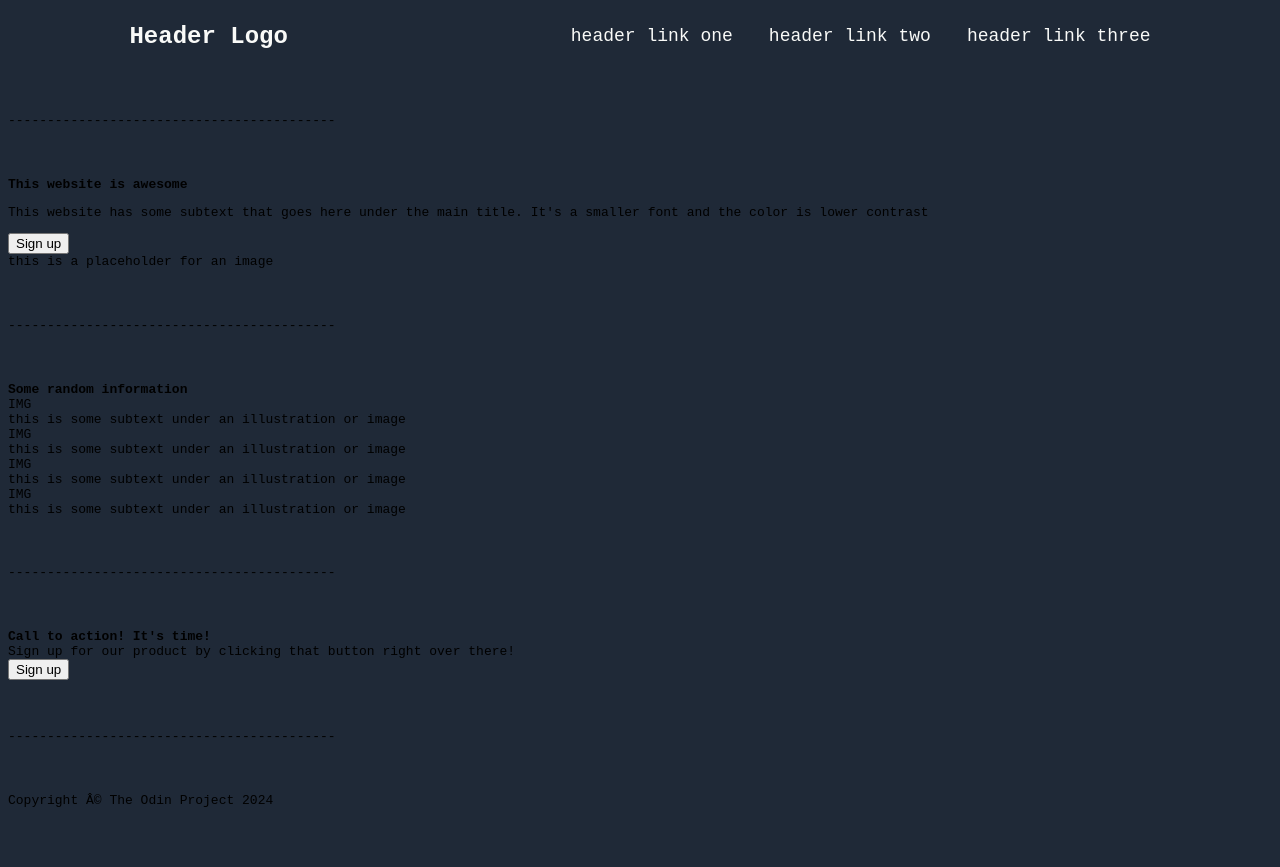
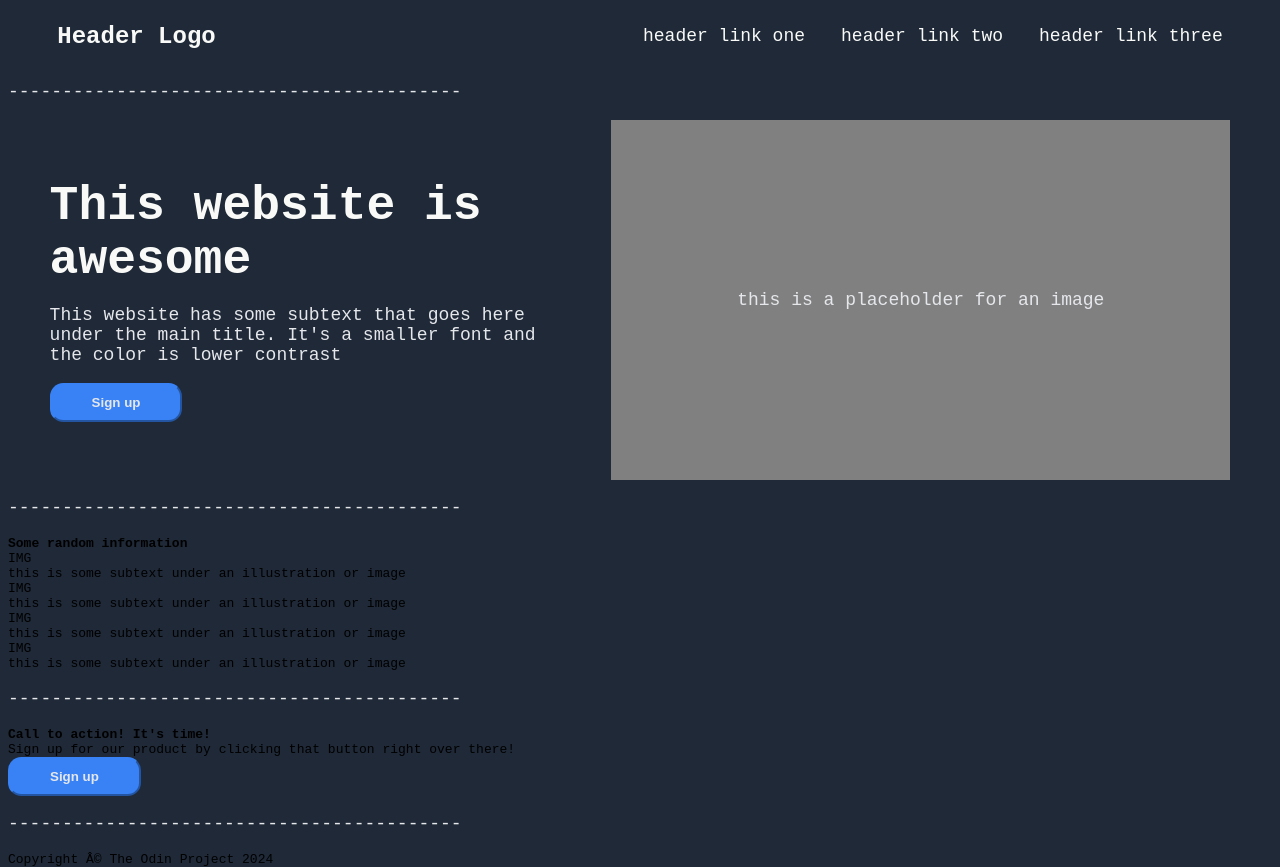
Before and after one commit to abereni4u/TOP-LandingPage, a plain HTML site: page index.html in a window 1280 px wide. Before the commit the page ends 816 px from the top, so only its background shows below. Drawn offline with Linux system fonts and the light colour scheme.

Commit message:
Complete styling for row 2

```diff
--- a/styles.css
+++ b/styles.css
@@ -22,11 +22,59 @@ ul{
 .header{
     display: flex;
     align-items: center;
-    justify-content: space-around;
+    justify-content: space-evenly;
     color: #f9faf8;
+    gap: 26em;
 }
 
 .header .Hero{
     font-size: 24px;
     color: #f9faf8;
 }
+
+.row2 .Hero{
+    font-size: 48px;
+    font-weight: bold;
+    color: #f9faf8;
+}
+
+p{
+    font-size: 18px;
+    color: #e5e7eb;
+}
+
+.imagePlaceholder{
+    display: flex;
+    background-color: grey;
+    justify-content: center;
+    align-items: center;
+    flex-grow: 0;
+    flex-shrink: 0;
+    font-size: 18px;
+    color: #e5e7eb;
+    height: 20em;
+    padding: 0 7em;
+}
+
+.left{
+    display: flex;
+    flex-direction: column;
+    flex-grow: 0;
+    align-items: flex-start;
+    width: 40em;
+}
+
+.row2{
+    display: flex;
+    justify-content: space-evenly;
+    align-items: center;
+}
+
+button{
+    font-weight: bold;
+    background-color: #3882f6;
+    border-color: #3882f6;
+    border-radius: 1em;
+    padding: 10px 3em;
+    color: #e5e7eb;
+}
```
Also changed, not shown: index.html (+1 -0 lines).
